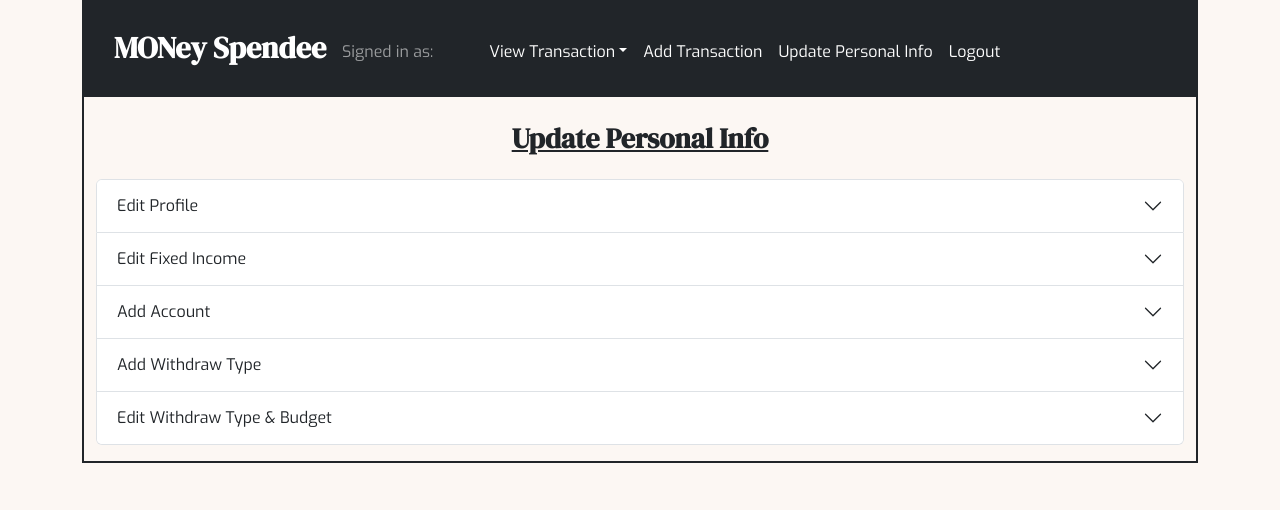
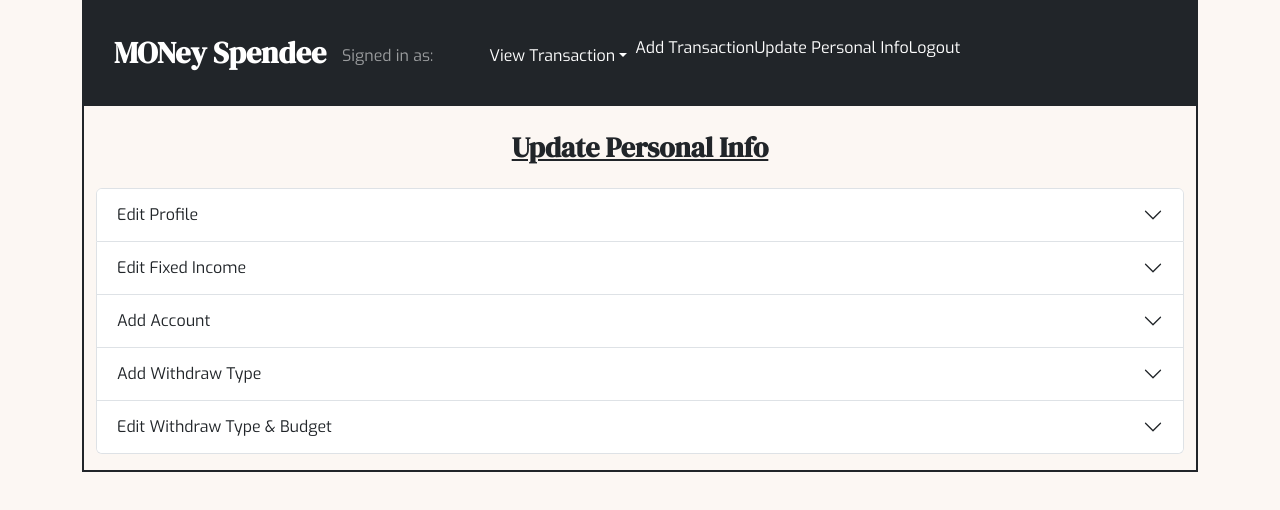
Before and after one commit to chonnikan-aue/money-spendee-client, a React (Create React App) app: page /update-info in a window 1280 px wide. Shown: the top 510 px of the page. Built offline with nearby package versions, Linux system fonts and the light colour scheme.

Commit message:
fix link of header

```diff
--- a/src/components/Header/Header.css
+++ b/src/components/Header/Header.css
@@ -23,3 +23,8 @@ a {
 .dropdown-link {
   color: #212529 !important;
 }
+
+.nav-item {
+  padding-top: 8px;
+  padding-bottom: 8px;
+}
--- a/src/components/Header/Header.js
+++ b/src/components/Header/Header.js
@@ -40,15 +40,21 @@ const Header = (props) => {
                 </Link>
               </NavDropdown.Item>
             </NavDropdown>
-            <Nav.Link>
-              <Link to="/add-transaction">Add Transaction</Link>
-            </Nav.Link>
-            <Nav.Link>
-              <Link to="/update-info">Update Personal Info</Link>
-            </Nav.Link>
-            <Nav.Link onClick={logout}>
-              <Link to="/">Logout</Link>
-            </Nav.Link>
+            <Nav.Item>
+              <Link to="/add-transaction" className="normal-link">
+                Add Transaction
+              </Link>
+            </Nav.Item>
+            <Nav.Item>
+              <Link to="/update-info" className="normal-link">
+                Update Personal Info
+              </Link>
+            </Nav.Item>
+            <Nav.Item onClick={logout}>
+              <Link to="/" className="normal-link">
+                Logout
+              </Link>
+            </Nav.Item>
           </Nav>
         </Navbar.Collapse>
       </Container>
```
